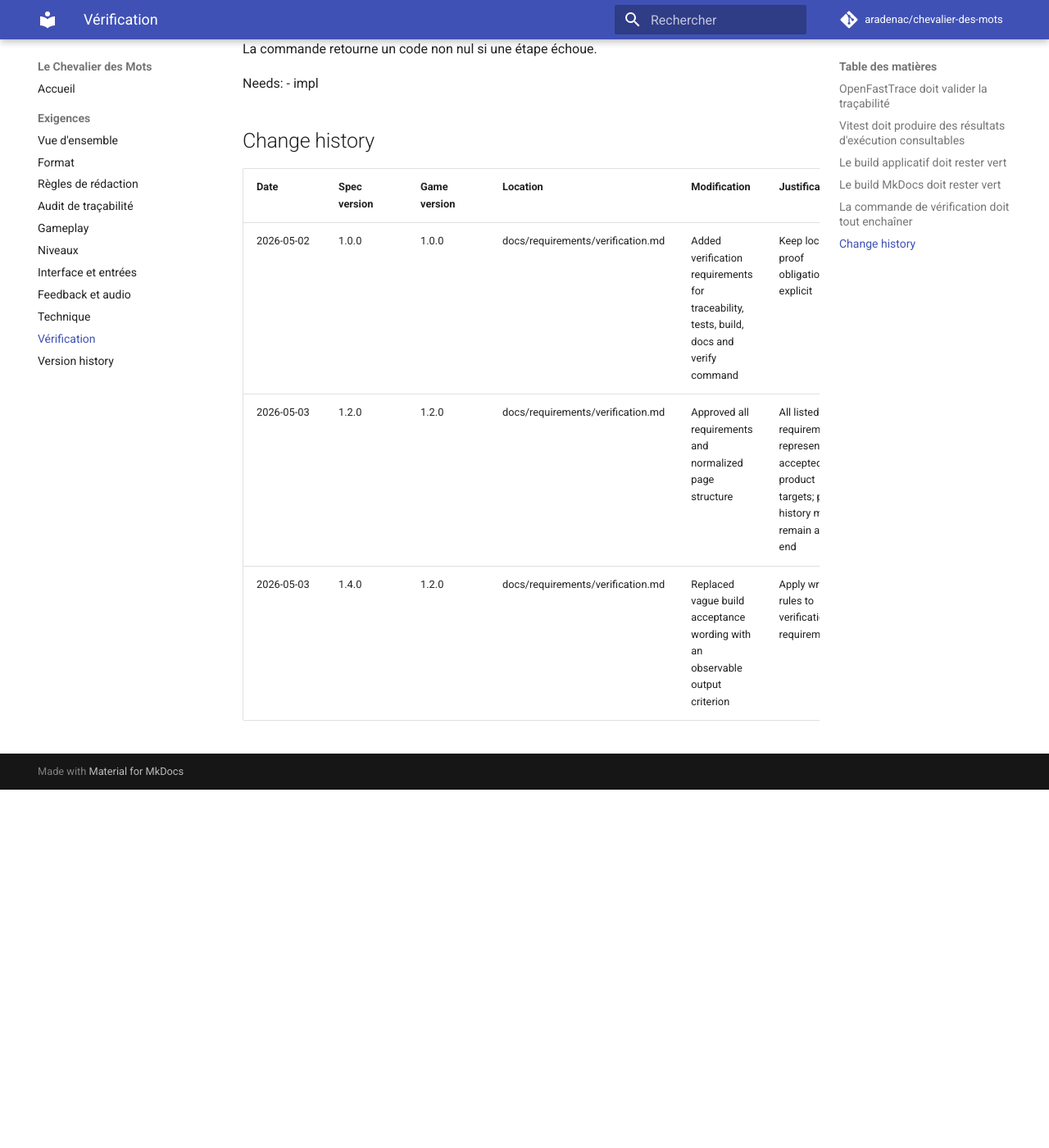
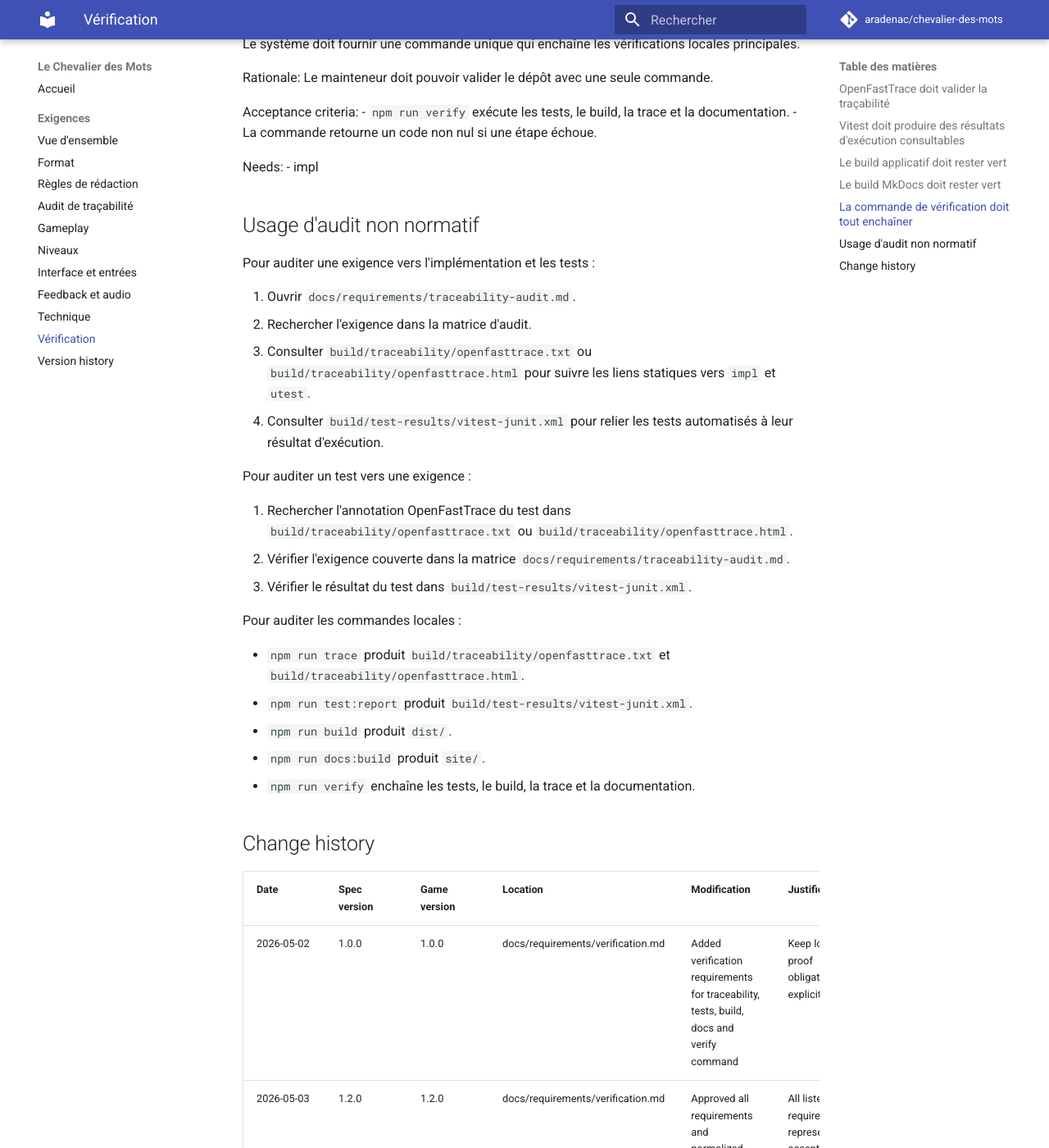
Before and after one commit to aradenac/chevalier-des-mots, an MkDocs documentation site: the page built from docs/requirements/verification.md, in a window 1280 px wide and 1400 px high, scrolled down 1710 px. Shown: the whole window at 82% size. Built offline with MkDocs 1.6.1 and Material for MkDocs 9.7.7, drawn with Linux system fonts in a browser that asks for light colours; comment, search, counter and statistics services are not loaded; before the commit the page ends 2673 px from its top, so only the background shows below that; some of the changed text lies outside the part shown.

Commit message:
Generate detailed OpenFastTrace reports

```diff
--- a/docs/requirements/verification.md
+++ b/docs/requirements/verification.md
@@ -15,7 +15,9 @@
 Acceptance criteria:
 - `npm run trace` exécute OpenFastTrace.
 - La commande retourne un code non nul en cas d'échec.
-- Un rapport lisible est produit sur disque.
+- Un rapport texte détaillé est produit dans `build/traceability/openfasttrace.txt`.
+- Un rapport HTML détaillé est produit dans `build/traceability/openfasttrace.html` si le format HTML est supporté par le JAR local.
+- La sortie console affiche les chemins des rapports et les commandes OpenFastTrace exactes utilisées.
 
 Needs:
 - impl
@@ -97,6 +99,29 @@
 Needs:
 - impl
 
+## Usage d'audit non normatif
+
+Pour auditer une exigence vers l'implémentation et les tests :
+
+1. Ouvrir `docs/requirements/traceability-audit.md`.
+2. Rechercher l'exigence dans la matrice d'audit.
+3. Consulter `build/traceability/openfasttrace.txt` ou `build/traceability/openfasttrace.html` pour suivre les liens statiques vers `impl` et `utest`.
+4. Consulter `build/test-results/vitest-junit.xml` pour relier les tests automatisés à leur résultat d'exécution.
+
+Pour auditer un test vers une exigence :
+
+1. Rechercher l'annotation OpenFastTrace du test dans `build/traceability/openfasttrace.txt` ou `build/traceability/openfasttrace.html`.
+2. Vérifier l'exigence couverte dans la matrice `docs/requirements/traceability-audit.md`.
+3. Vérifier le résultat du test dans `build/test-results/vitest-junit.xml`.
+
+Pour auditer les commandes locales :
+
+- `npm run trace` produit `build/traceability/openfasttrace.txt` et `build/traceability/openfasttrace.html`.
+- `npm run test:report` produit `build/test-results/vitest-junit.xml`.
+- `npm run build` produit `dist/`.
+- `npm run docs:build` produit `site/`.
+- `npm run verify` enchaîne les tests, le build, la trace et la documentation.
+
 ## Change history
 
 | Date | Spec version | Game version | Location | Modification | Justification |
@@ -104,3 +129,4 @@
 | 2026-05-02 | 1.0.0 | 1.0.0 | docs/requirements/verification.md | Added verification requirements for traceability, tests, build, docs and verify command | Keep local proof obligations explicit |
 | 2026-05-03 | 1.2.0 | 1.2.0 | docs/requirements/verification.md | Approved all requirements and normalized page structure | All listed requirements represent accepted product targets; page history must remain at the end |
 | 2026-05-03 | 1.4.0 | 1.2.0 | docs/requirements/verification.md | Replaced vague build acceptance wording with an observable output criterion | Apply writing rules to verification requirements |
+| 2026-05-03 | 1.6.0 | 1.2.0 | docs/requirements/verification.md | Documented detailed OpenFastTrace reports and audit usage | Make traceability outputs easier to inspect without replacing OpenFastTrace |
```
Also changed, not shown: docs/requirements/traceability-audit.md (+20 -18 lines), docs/requirements/version-history.md (+2 -0 lines), tools/openfasttrace/README.md (+19 -1 lines), 1 other file.
